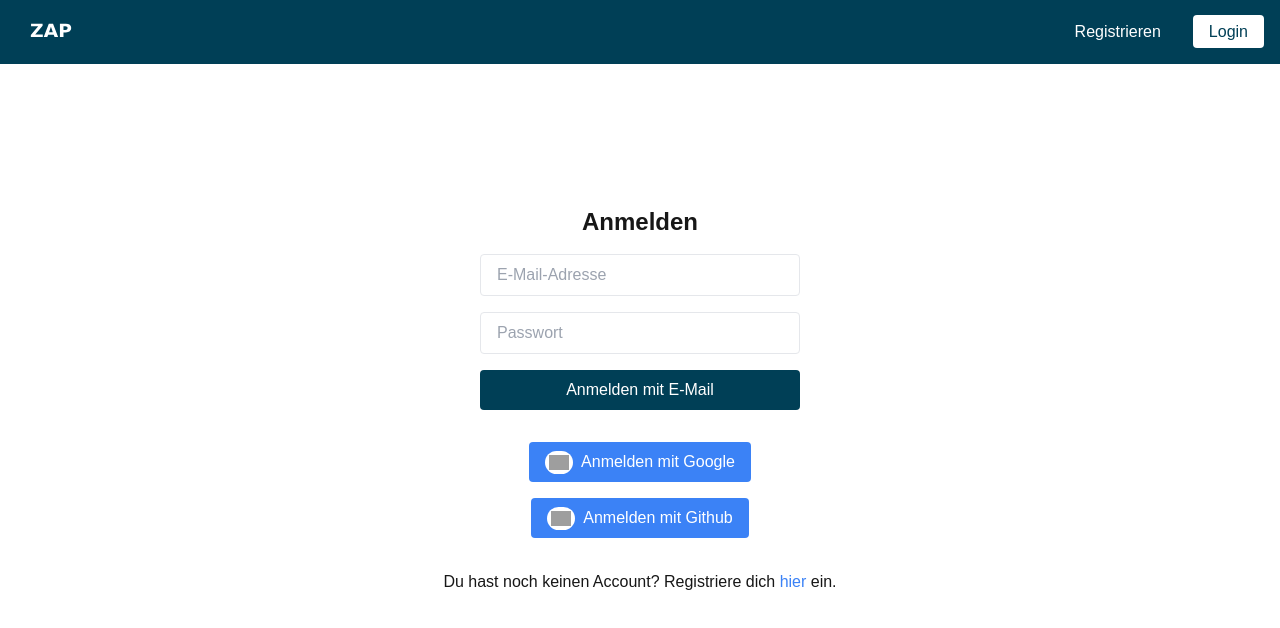
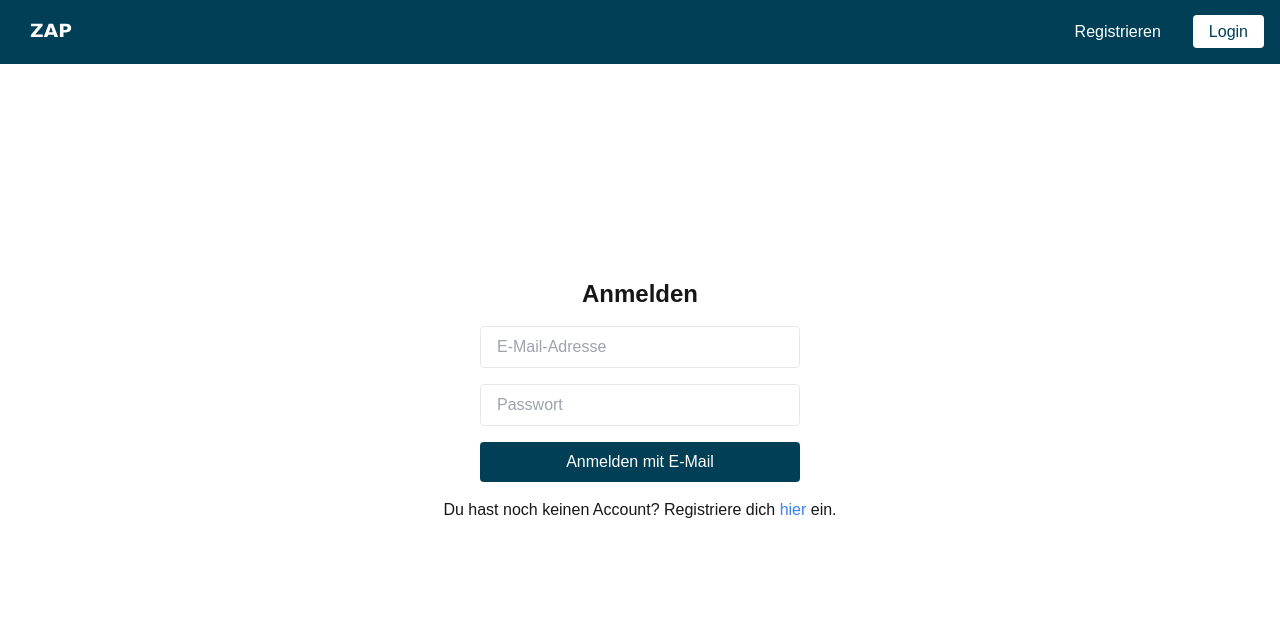
Before and after one commit to FabioBurri/vorbereitung-zap, a Next.js app: page /login in a window 1280 px wide. Shown: the top 628 px of the page. Built offline with nearby package versions, Linux system fonts and the light colour scheme; no server answers; grey boxes are pictures that could not be loaded.

Commit message:
Removing OAuth and adding readme file

```diff
--- a/app/api/auth/[...nextauth].js
+++ b/app/api/auth/[...nextauth].js
@@ -1,7 +1,5 @@
 import NextAuth from 'next-auth';
 import CredentialsProvider from 'next-auth/providers/credentials';
-import GoogleProvider from 'next-auth/providers/google';
-import GitHubProvider from 'next-auth/providers/github';
 import { SupabaseAdapter } from '@next-auth/supabase-adapter';
 import { supabase } from '../../../lib/supabaseClient';
 
@@ -32,14 +30,6 @@ export default NextAuth({
         return { id: data.id, email: data.email, name: data.name };
       }
     }),
-    GoogleProvider({
-      clientId: process.env.GOOGLE_CLIENT_ID,
-      clientSecret: process.env.GOOGLE_CLIENT_SECRET,
-    }),
-    GitHubProvider({
-      clientId: process.env.GITHUB_CLIENT_ID,
-      clientSecret: process.env.GITHUB_CLIENT_SECRET,
-    }),
   ],
   adapter: SupabaseAdapter(supabase),
   callbacks: {
--- a/app/lib/authOptions.js
+++ b/app/lib/authOptions.js
@@ -1,18 +1,8 @@
 import CredentialsProvider from 'next-auth/providers/credentials';
-import GoogleProvider from 'next-auth/providers/google';
-import GithubProvider from 'next-auth/providers/github';
 import { supabase } from '../lib/supabaseClient';
 
 export const authOptions = {
   providers: [
-    GoogleProvider({
-      clientId: process.env.GOOGLE_CLIENT_ID,
-      clientSecret: process.env.GOOGLE_CLIENT_SECRET,
-    }),
-    GithubProvider({
-      clientId: process.env.GITHUB_ID,
-      clientSecret: process.env.GITHUB_SECRET,
-    }),
     CredentialsProvider({
       name: 'Credentials',
       credentials: {
--- a/app/login/page.js
+++ b/app/login/page.js
@@ -56,7 +56,7 @@ export default function LoginPage() {
       )}
 
       {/* E-Mail Login */}
-      <form className="flex flex-col w-80 mb-8" onSubmit={handleLogin}>
+      <form className="flex flex-col w-80" onSubmit={handleLogin}>
         <input
           type="email"
           value={email}
@@ -82,38 +82,6 @@ export default function LoginPage() {
         </button>
       </form>
 
-      {/* Login mit Google */}
-      <button
-        className="flex items-center bg-blue-500 text-white px-4 py-2 rounded hover:bg-blue-600 transition mb-4"
-        onClick={() => signIn('google', { callbackUrl: '/dashboard' })}
-      >
-        <div className="bg-white p-1 rounded-full mr-2">
-          <Image
-            src="https://upload.wikimedia.org/wikipedia/commons/c/c1/Google_%22G%22_logo.svg"
-            alt="Google Logo"
-            width={20}
-            height={20}
-          />
-        </div>
-        Anmelden mit Google
-      </button>
-
-      {/* Login mit GitHub */}
-      <button
-        className="flex items-center bg-blue-500 text-white px-4 py-2 rounded hover:bg-blue-600 transition mb-4"
-        onClick={() => signIn('github', { callbackUrl: '/dashboard' })}
-      >
-        <div className="bg-white p-1 rounded-full mr-2">
-          <Image
-            src="https://cdn-icons-png.flaticon.com/512/25/25231.png"
-            alt="Github Logo"
-            width={20}
-            height={20}
-          />
-        </div>
-        Anmelden mit Github
-      </button>
-
       <p className="mt-4">
         Du hast noch keinen Account? Registriere dich{' '}
         <Link href="/register" className="text-blue-500 hover:underline">
```
Also changed, not shown: 2 other files (tests, documents, lock files or other folders).
